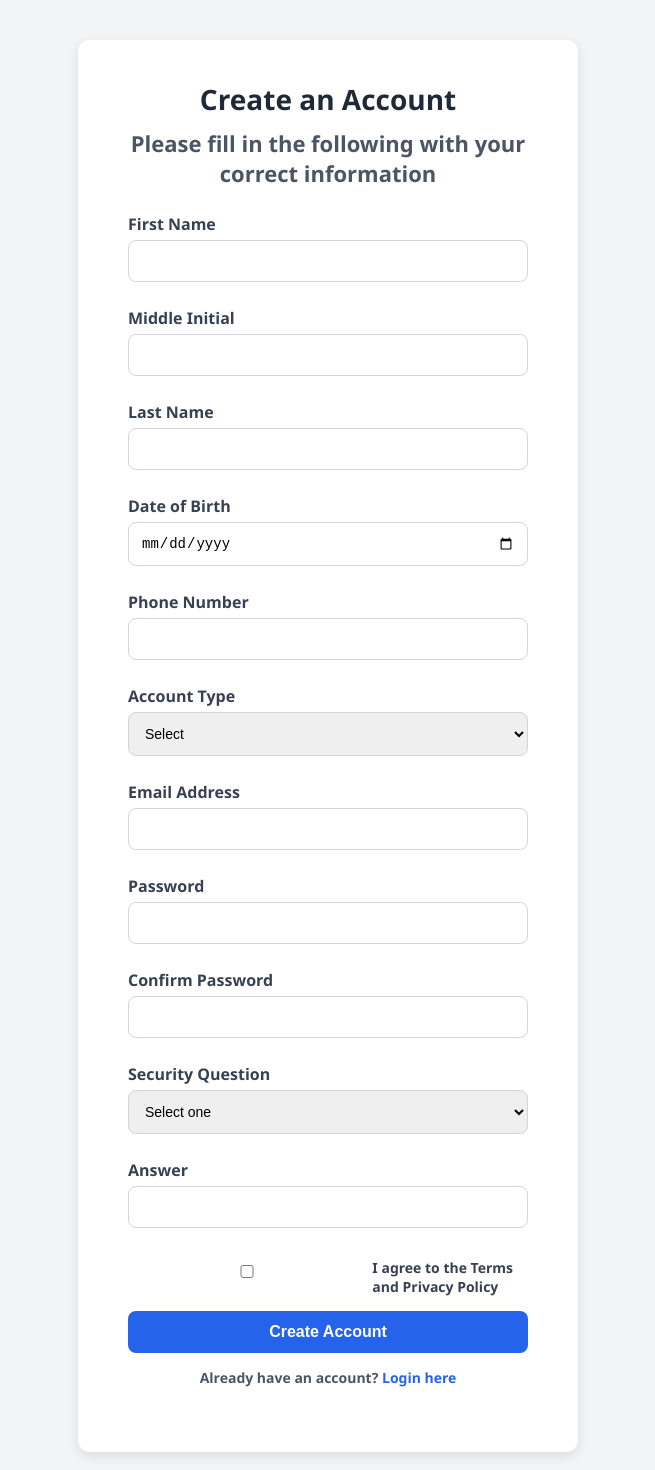
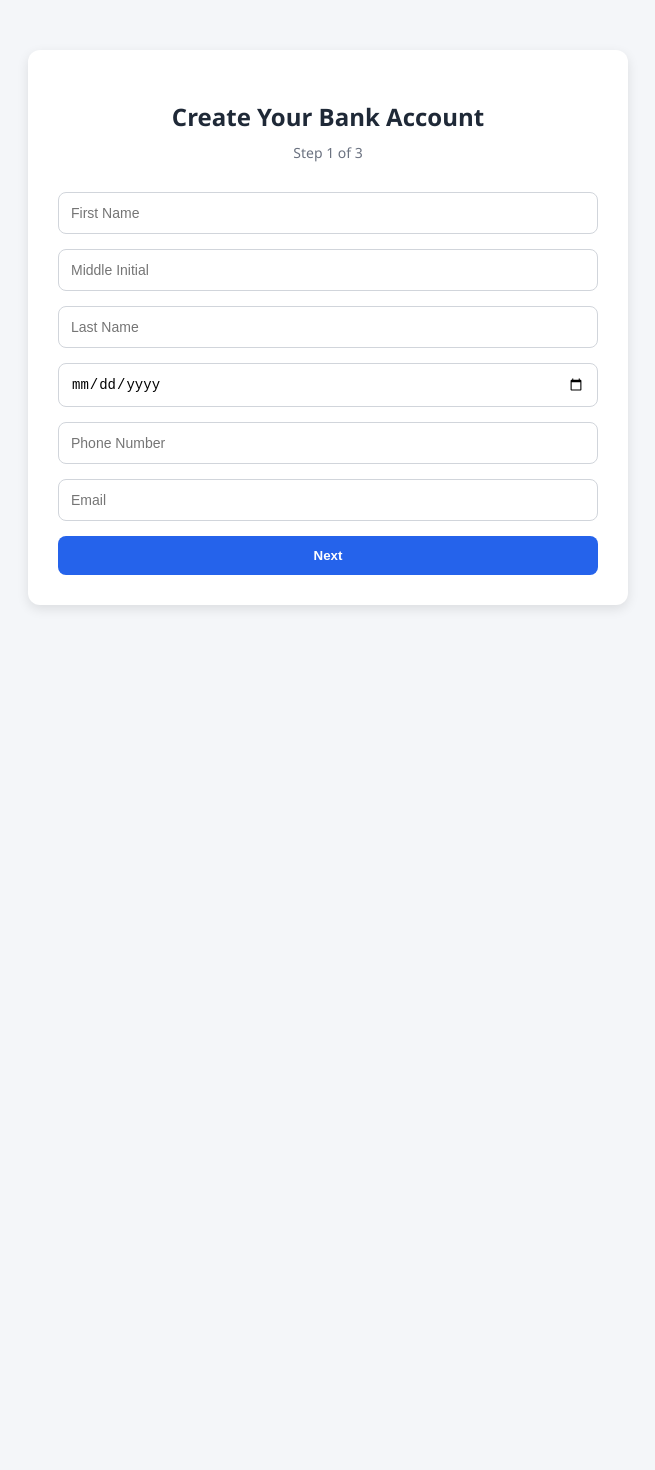
Before and after one commit to EddieASC21/Bank-Desktop, a React (Vite) app in the folder frontend/Bank-Desktop/: page /createAccount in a window 1280 px wide. Shown: the top 1470 px of the page, without its empty margins (312-967 px from the left). After the commit the page ends 800 px from the top, so only its background shows below. Built offline with nearby package versions, Linux system fonts and the light colour scheme.

Commit message:
fixed styling errors and the fixed the create account form

```diff
--- a/frontend/Bank-Desktop/src/CreateAccountPage.jsx
+++ b/frontend/Bank-Desktop/src/CreateAccountPage.jsx
@@ -1,76 +1,94 @@
-import React from 'react';
+import React, { useState } from 'react';
 import { useNavigate } from 'react-router-dom';
 import './styles/CreateAccount.css';
 
 function CreateAccountPage() {
+    const [step, setStep] = useState(1);
+    const [formData, setFormData] = useState({
+        firstName: '',
+        middleInitial: '',
+        lastName: '',
+        dob: '',
+        phone: '',
+        email: '',
+        accountType: '',
+        password: '',
+        confirmPassword: '',
+        securityQuestion: '',
+        securityAnswer: '',
+        agreed: false,
+    });
+
+    const handleChange = (e) => {
+        const { name, value, type, checked } = e.target;
+        setFormData({
+            ...formData,
+            [name]: type === 'checkbox' ? checked : value,
+        });
+    };
+
+    const nextStep = () => setStep((prev) => prev + 1);
+    const prevStep = () => setStep((prev) => prev - 1);
+
     const navigate = useNavigate();
 
-    const handleAccountCreated = (e) => {
-        e.preventDefault(); // prevent form submission reload
+    const handleSubmit = (e) => {
+        e.preventDefault();
+        alert("Account Created Successfully!");
         navigate("/home");
     };
 
     return (
         <div className="create-account-container">
-            <div className="create-account-box">
-                <form onSubmit={handleAccountCreated}>
-                    <h1>Create an Account</h1>
-                    <p>Please fill in the following with your correct information</p>
+            <h2>Create Your Bank Account</h2>
+            <div className="step-indicator">Step {step} of 3</div>
+            <form onSubmit={handleSubmit}>
+                {step === 1 && (
+                    <div className="form-step">
+                        <input name="firstName" placeholder="First Name" value={formData.firstName} onChange={handleChange} required />
+                        <input name="middleInitial" placeholder="Middle Initial" value={formData.middleInitial} onChange={handleChange} />
+                        <input name="lastName" placeholder="Last Name" value={formData.lastName} onChange={handleChange} required />
+                        <input name="dob" type="date" value={formData.dob} onChange={handleChange} required />
+                        <input name="phone" placeholder="Phone Number" type="tel" value={formData.phone} onChange={handleChange} required />
+                        <input name="email" placeholder="Email" type="email" value={formData.email} onChange={handleChange} required />
+                    </div>
+                )}
 
-                    <label>First Name</label>
-                    <input type="text" required />
-
-                    <label>Middle Initial</label>
-                    <input type="text" />
-
-                    <label>Last Name</label>
-                    <input type="text" required />
-
-                    <label>Date of Birth</label>
-                    <input type="date" required />
-
-                    <label>Phone Number</label>
-                    <input type="tel" required />
-
-                    <label>Account Type</label>
-                    <select required>
-                        <option value="">Select</option>
+                {step === 2 && (
+                    <div className="form-step">
+                        <select name="accountType" value={formData.accountType} onChange={handleChange} required>
+                            <option value="">Select Account Type</option>
                             <option value="checking">Checking</option>
                             <option value="savings">Savings</option>
+                            <option value="both">Both</option>
                         </select>
+                        <input name="password" type="password" placeholder="Password" value={formData.password} onChange={handleChange} required />
+                        <input name="confirmPassword" type="password" placeholder="Confirm Password" value={formData.confirmPassword} onChange={handleChange} required />
+                    </div>
+                )}
 
-                    <label>Email Address</label>
-                    <input type="email" required />
-
-                    <label>Password</label>
-                    <input type="password" required />
-
-                    <label>Confirm Password</label>
-                    <input type="password" required />
-
-                    <label>Security Question</label>
-                    <select required>
-                        <option value="">Select one</option>
+                {step === 3 && (
+                    <div className="form-step">
+                        <select name="securityQuestion" value={formData.securityQuestion} onChange={handleChange} required>
+                            <option value="">Select a Security Question</option>
                             <option value="pet">What was your first pet’s name?</option>
                             <option value="school">What elementary school did you attend?</option>
                             <option value="maiden">What is your mother's maiden name?</option>
                         </select>
+                        <input name="securityAnswer" placeholder="Answer" value={formData.securityAnswer} onChange={handleChange} required />
+                        <div className="checkbox-row">
+                            <input type="checkbox" name="agreed" checked={formData.agreed} onChange={handleChange} required />
+                            <label htmlFor="agreed">I agree to the Terms and Privacy Policy</label>
+                        </div>
+                    </div>
+                )}
 
-                    <label>Answer</label>
-                    <input type="text" required />
-
-                    <label className="checkbox">
-                        <input type="checkbox" required />
-                        I agree to the Terms and Privacy Policy
-                    </label>
-
-                    <button type="submit">Create Account</button>
-
-                    <p className="login-redirect">
-                        Already have an account? <a href="/">Login here</a>
-                    </p>
+                <div className="button-row">
+                    {step > 1 && <button type="button" onClick={prevStep}>Back</button>}
+                    {step < 3 && <button type="button" onClick={nextStep}>Next</button>}
+                    {step === 3 && <button type="submit">Create Account</button>}
+                </div>
             </form>
-            </div>
         </div>
     );
 }
--- a/frontend/Bank-Desktop/src/styles/CreateAccount.css
+++ b/frontend/Bank-Desktop/src/styles/CreateAccount.css
@@ -1,80 +1,73 @@
 body {
     margin: 0;
-    padding: 0;
     font-family: 'Segoe UI', sans-serif;
-    background: #f3f4f6;
+    background-color: #f4f6f9;
 }
 
 .create-account-container {
-    min-height: 100vh;
-    display: flex;
-    align-items: flex-start;
-    justify-content: center;
-    padding: 40px 20px;
-    box-sizing: border-box;
-    overflow-y: auto;
-  }
-
-.create-account-box {
+    max-width: 600px;
+    margin: 50px auto;
+    padding: 30px;
     background-color: white;
-    padding: 40px 50px;
     border-radius: 12px;
     box-shadow: 0 4px 12px rgba(0, 0, 0, 0.1);
-    width: 100%;
-    max-width: 500px;
     box-sizing: border-box;
 }
 
-.create-account-box h1 {
-    margin-bottom: 10px;
+h2 {
     text-align: center;
     color: #1f2937;
+    margin-bottom: 10px;
 }
 
-.create-account-box p {
-    margin-bottom: 25px;
+.step-indicator {
     text-align: center;
-    color: #4b5563;
+    font-size: 14px;
+    color: #6b7280;
+    margin-bottom: 30px;
 }
 
-.create-account-box form label {
-    display: block;
-    margin: 10px 0 5px;
-    font-weight: 600;
-    color: #374151;
-}
-
-.create-account-box input,
-.create-account-box select {
+.form-step input,
+.form-step select {
     width: 100%;
     padding: 12px;
     margin-bottom: 15px;
     border: 1px solid #d1d5db;
     border-radius: 8px;
-    outline: none;
     font-size: 14px;
     box-sizing: border-box;
 }
 
-.create-account-box input:focus,
-.create-account-box select:focus {
+.form-step input:focus,
+.form-step select:focus {
     border-color: #2563eb;
     box-shadow: 0 0 0 2px rgba(37, 99, 235, 0.2);
+    outline: none;
 }
 
-.create-account-box .checkbox {
+.checkbox-row {
     display: flex;
     align-items: center;
+    gap: 10px;
     font-size: 14px;
-    margin: 15px 0;
+    margin: 20px 0 30px;
+    white-space: nowrap;
+    width: fit-content;
 }
 
-.create-account-box .checkbox input {
-    margin-right: 10px;
+.checkbox-row input[type="checkbox"] {
+    margin: 0;
+    transform: translateY(1px);
 }
 
-.create-account-box button {
-    width: 100%;
+.button-row {
+    display: flex;
+    justify-content: space-between;
+    gap: 10px;
+}
+
+.button-row button {
+    flex: 1;
     padding: 12px;
     background-color: #2563eb;
     color: white;
@@ -83,24 +76,13 @@ body {
     border-radius: 8px;
     cursor: pointer;
     transition: background-color 0.2s ease;
-    font-size: 16px;
 }
 
-.create-account-box button:hover {
+.button-row button:hover {
     background-color: #1e40af;
 }
 
-.login-redirect {
-    margin-top: 15px;
-    text-align: center;
-    font-size: 14px;
+.button-row button:disabled {
+    background-color: #9ca3af;
+    cursor: not-allowed;
 }
-
-.login-redirect a {
-    color: #2563eb;
-    text-decoration: none;
-}
-
-.login-redirect a:hover {
-    text-decoration: underline;
-}
```
Lines whose indentation alone changed are shown as unchanged.
